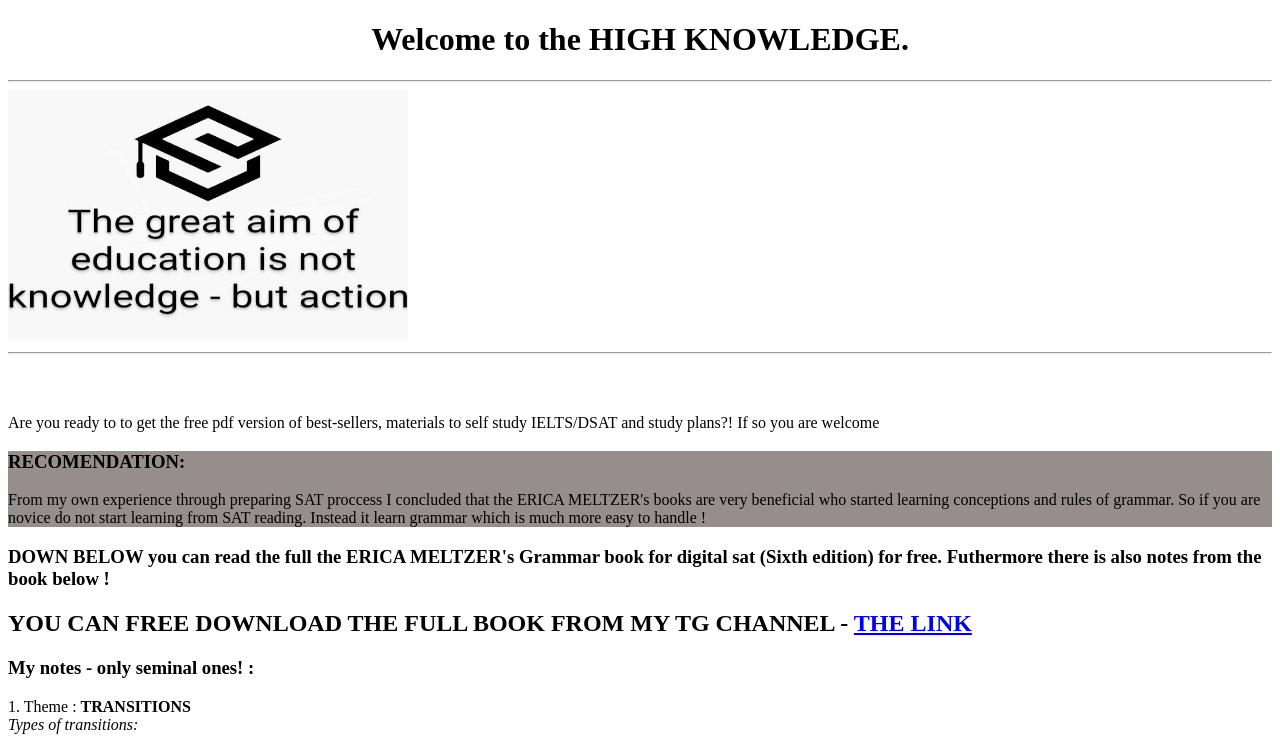
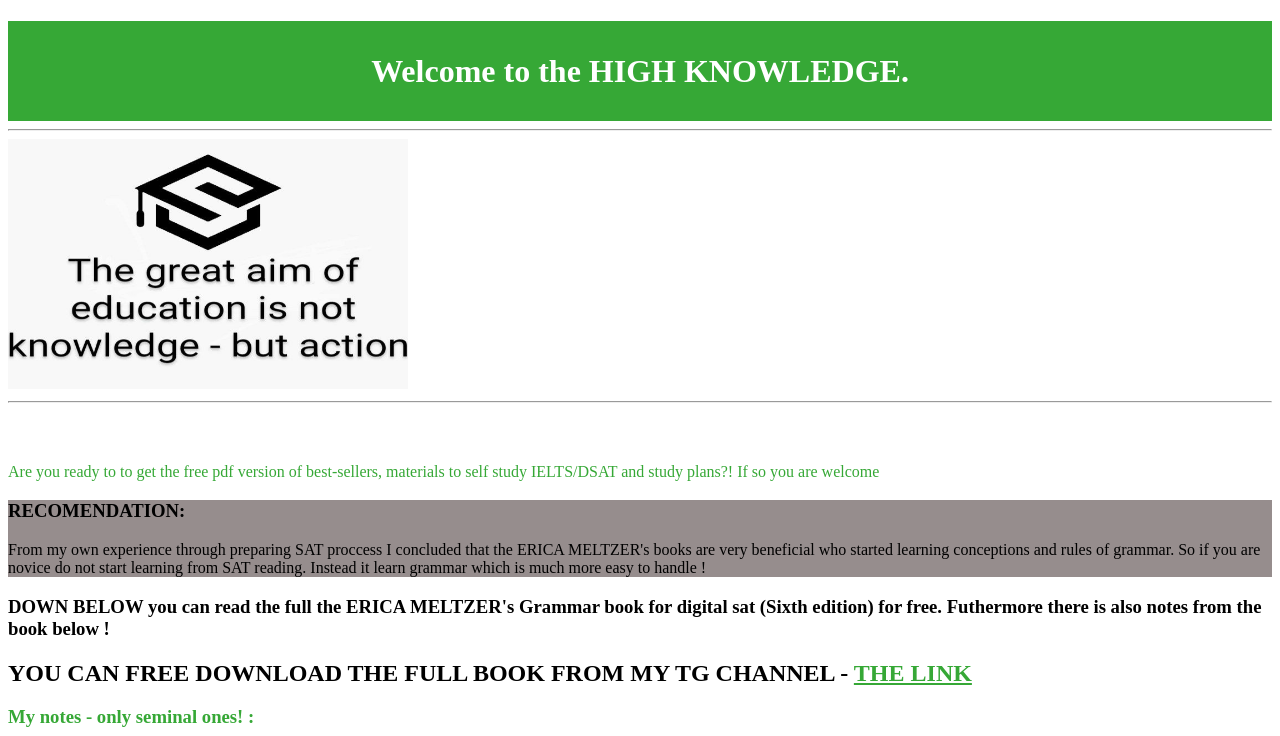
Before and after one commit to nasiba25a-hub/HighKnowledge.github.io, a plain HTML site: page page1/index.html in a window 1280 px wide. Shown: the top 736 px of the page. Drawn offline with Linux system fonts and the light colour scheme.

Commit message:
style.css

```diff
--- a/page1/style.css
+++ b/page1/style.css
@@ -2,9 +2,23 @@
     background-color: rgb(150, 141, 141);
 }
 
-h1{
+ header{
+    height: 100px;
+    line-height: 100px;
+    background-color:rgb(54, 168, 54) ;
+    color: white;
     text-align: center;
+    text-size-adjust:90px ;
+    font-weight: bold;
+ }
+section{
+    height: 300px;
+    margin: 1px;
+    width: 60%;
+
+
 }
+
 footer{
     background-color : gray;
     margin: 0%auto;
@@ -12,7 +26,9 @@ footer{
     text-align: center;
     font-weight: bold;
 }
-.home{
-    color: black;
-    background-color: white;
+.green{
+    color:rgb(54, 168, 54);
 }
+.brown{
+    background-color: rgb(235, 209, 171);
+}
```
